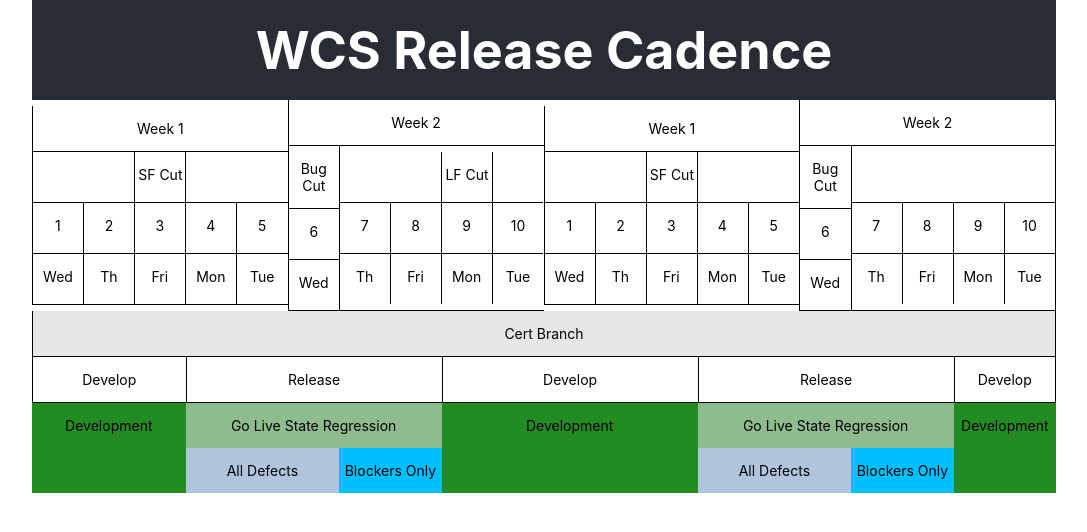
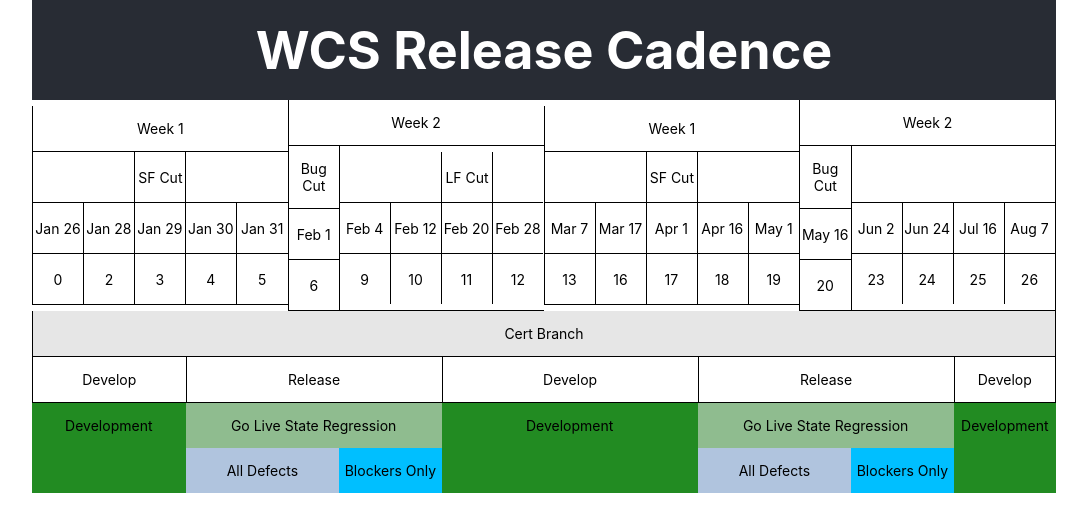
Before and after one commit to drewstewartdesigns/release-cadence, a React (Create React App) app: page / in a window 1280 px wide. Shown: the top 532 px of the page, without its empty margins (96-1183 px from the left). Built offline with nearby package versions, Linux system fonts and the light colour scheme.

Commit message:
Added momentJS, attempting to logically create a weekday-only sprint

```diff
--- a/package.json
+++ b/package.json
@@ -6,8 +6,10 @@
     "@testing-library/jest-dom": "^4.2.4",
     "@testing-library/react": "^9.4.0",
     "@testing-library/user-event": "^7.2.1",
+    "moment": "^2.24.0",
     "react": "^16.12.0",
     "react-dom": "^16.12.0",
+    "react-moment": "^0.9.7",
     "react-scripts": "3.3.0"
   },
   "scripts": {
--- a/src/components/actions/actions.component.jsx
+++ b/src/components/actions/actions.component.jsx
@@ -3,19 +3,19 @@ import './actions.styles.css';
 
 const createActions = (actionObj) => {
     let actions = actionObj.branch.map(branchObj => (
-        <div key={branchObj.id} className={branchObj.class}>
+        <div  className={branchObj.class}>
             <p>{branchObj.name}</p>
         </div>
     ));
     if (actionObj.branch.length > 1) {
-        actions = <div class="nested">{actions}</div>
+        actions = <div className="nested-action">{actions}</div>
     }
     return actions;
 }
 export const Action = props => (
     <div className='action-container'>
         {props.actions.map(actionObj => (
-            <div className={'action-wrapper-' + actionObj.class}>
+            <div className={'action-wrapper-' + actionObj.class} key={actionObj.id}>
             {createActions(actionObj)}
             </div>
         ))}
--- a/src/components/actions/actions.styles.css
+++ b/src/components/actions/actions.styles.css
@@ -22,11 +22,11 @@
     width: calc(100% / 20 * 5);
 }
 
-.nested {
+.nested-action {
     display: flex;
     flex-wrap: wrap;
 }
-.nested .action:first-child {
+.nested-action .action:first-child {
     flex-basis: 100%;
 }
 .action.defects {
--- a/src/components/day/day.component.jsx
+++ b/src/components/day/day.component.jsx
@@ -1,21 +1,69 @@
 import React from 'react';
+//import Moment from 'react-moment';
+import moment from 'moment';
+
 import './day.styles.css';
+
+/*
+    - get current date
+    - get that week's Sunday
+    - build sprint
+*/
+
+let count = 0;
+//let currentDay = new Date();
+let currentDate = moment();
+
+const isWeekend = date => {
+    if (currentDate.day() === 0) {
+        // if sunday
+        count++;// advance to Monday
+    } else if (currentDate.day() === 6) {
+        // if saturday
+        count = count + 2;// advance to Monday
+    }
+}
+
+const createDate = () => {
+
+    //let currentIso = moment(currentDay).isoWeekday();// [mon-sun] 1, 2, 3, 4, 5, 6, 7
+    //let newIso;
+
+
+    //let monthDay = <Moment add={{days: newIso}} format='MMM. D' element='p' date={currentDay} />;
+    //let weekDay = <Moment add={{days: newIso}} format='ddd' element='p' date={currentDay} />;
+
+    isWeekend(currentDate);
+
+    let nextDay = currentDate.day(count);
+    let template =  (
+        <>
+        <div className='day-number'>
+            { moment(nextDay).format('MMM D')}
+        </div>
+        <div className='day-name'>
+            { count }
+        </div>
+        </>
+    );
+
+    count++;
+
+    return template;
+}
 
 export const Day = props => (
     <div className='day-list'>
-        {props.days.map(day => (
+        {props.days.map((day, idx) => (
+
+
             <div className='day-container' key={day.id}>
                 <div className={'day-details ' + (day.details ? 'bordered' : '')}>
                     { day.details &&
                         <p>{ day.details }</p>
                     }
                 </div>
-                <div className='day-number'>
-                    <p>{ day.number }</p>
-                </div>
-                <div className='day-name'>
-                    <p>{ day.name }</p>
-                </div>
+                { createDate() }
             </div>
         ))}
     </div>
--- a/src/components/day/day.styles.css
+++ b/src/components/day/day.styles.css
@@ -16,6 +16,9 @@
     border-right: none;
 }
 .day-container > div {
+    align-items: center;
+    display: flex;
+    justify-content: center;
     width: 100%;
     min-height: 50px;
 }
--- a/src/data/cadence.js
+++ b/src/data/cadence.js
@@ -32,6 +32,7 @@ export const CadenceData = [
         actions: [
             {
                 class: 'develop',
+                id: 1,
                 branch: [
                     {
                         name: 'Development',
@@ -41,6 +42,7 @@ export const CadenceData = [
             },
             {
                 class: 'release',
+                id: 2,
                 branch: [
                     {
                         name: 'Go Live State Regression',
@@ -61,6 +63,7 @@ export const CadenceData = [
             },
             {
                 class: 'develop',
+                id: 3,
                 branch: [
                     {
                         name: 'Development',
@@ -70,6 +73,7 @@ export const CadenceData = [
             },
             {
                 class: 'release',
+                id: 4,
                 branch: [
                     {
                         name: 'Go Live State Regression',
@@ -90,6 +94,7 @@ export const CadenceData = [
             },
             {
                 class: 'develop',
+                id: 5,
                 branch: [
                     {
                         name: 'Development',
```
Also changed, not shown: 1 other file (tests, documents, lock files or other folders).
